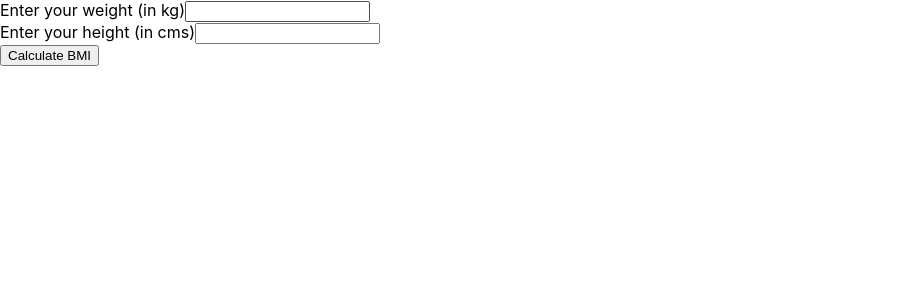
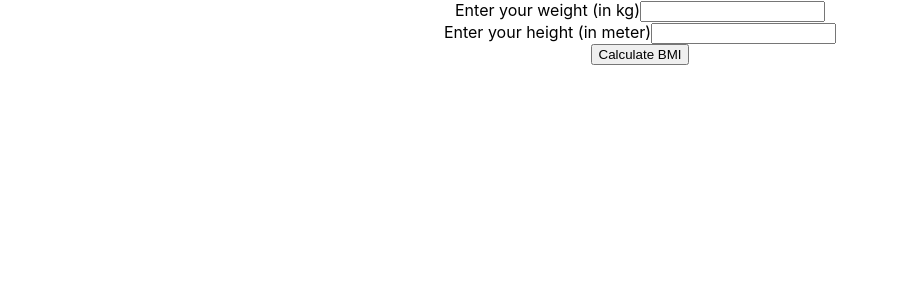
Before and after one commit to vibhaskamal/reactjs_bmi_calculator, a React (Create React App) app in the folder my-app/: page / in a window 1280 px wide. Shown: the top 300 px of the page, without its empty margins (0-899 px from the left). Built offline with nearby package versions, Linux system fonts and the light colour scheme.

Commit message:
Added component for BMI and center alignment for UI

```diff
--- a/my-app/src/index.css
+++ b/my-app/src/index.css
@@ -11,3 +11,9 @@ code {
   font-family: source-code-pro, Menlo, Monaco, Consolas, 'Courier New',
     monospace;
 }
+
+.form-center {
+  display: flex;
+  align-items: center;
+  justify-content: center;
+}
--- a/my-app/src/index.js
+++ b/my-app/src/index.js
@@ -4,16 +4,32 @@ import './index.css';
 // import App from './App';
 // import * as serviceWorker from './serviceWorker';
 
+// TODO
+// Add BMI value text : Done
+// Center align: Done
+// Validate input
+// Use framework for UI
+// Add option to toggle from metric to imperial system
+
 
 class WeightComponent extends React.Component{
     render(){
         return (
-            <form>
+            <form
+                // style={{
+                //     display: "flex",
+                //     justifyContent: "center",
+                //     alignItems: "center"
+                // }}
+                // style={}
+                className = 'form-center'
+            >
                 <label>
                     Enter your weight (in kg)
                     <input type="text" name="name" value={this.props.weight_value} onChange={this.props.onChange} />
                 </label>
                 {/* {this.props.weight_value} */}
+
             </form>
 
         );
@@ -23,14 +39,30 @@ class WeightComponent extends React.Component{
 class HeightComponent extends React.Component{
     render(){
         return (
-            <form>
+            <form
+                className = 'form-center'
+            >
                 <label>
-                    Enter your height (in cms)
+                    Enter your height (in meter)
                     <input type="text" name="name" value={this.props.height_value} onChange={this.props.onChange} />
                 </label>
                 {/* {this.props.weight_value} */}
             </form>
 
+        );
+    }
+}
+
+class BMIDisplay extends React.Component{
+    render(){
+        return (
+            <form
+                className = 'form-center'
+            >
+                <label>
+                    {this.props.bmi_result}
+                </label>
+            </form>
         );
     }
 }
@@ -45,7 +77,7 @@ class Interface extends React.Component{
         this.state = {
             weight_val: undefined,
             height_val: undefined,
-            // bmi: undefined,
+            bmi: undefined,
         };
 
         this.handleWeightChange = this.handleWeightChange.bind(this);
@@ -64,19 +96,19 @@ class Interface extends React.Component{
 
     handleSubmit(event) {
         let bmi = this.calculateBMI();
-        alert('BMI: ' + bmi.toFixed(2));
-        console.log(bmi);
+        // console.log(bmi);
+
+        this.setState({bmi: 'BMI: ' + bmi});
+
+        // console.log('Done');
+
         event.preventDefault();
     }
 
     calculateBMI() {
         let bmi_value;
-        //  BMI = (Weight/2.205) / (Height/39.37)2
-        // bmi_value = (this.state.weight_val/(this.state.height_val*this.state.height_val))*703;
         bmi_value = (this.state.weight_val/(this.state.height_val*this.state.height_val));
-        // this.setState({
-        //     bmi: bmi_value,
-        // });
+        bmi_value = bmi_value.toFixed(2);
 
         return bmi_value;
     }
@@ -84,7 +116,13 @@ class Interface extends React.Component{
 
     render(){
         return (
-            <div>
+            <div
+                // style={{
+                //     display: "flex",
+                //     justifyContent: "center",
+                //     alignItems: "center"
+                // }}
+            >
                 <WeightComponent
                     weight_value={this.state.weight_val}
                     onChange={this.handleWeightChange}
@@ -95,9 +133,19 @@ class Interface extends React.Component{
                     onChange={this.handleHeightChange}
                 />
 
-                <form onSubmit={this.handleSubmit}>
+                <form
+                    style={{
+                        display: "flex",
+                        justifyContent: "center",
+                        alignItems: "center"
+                    }}
+                    onSubmit={this.handleSubmit}
+                >
                     <input type="submit" value="Calculate BMI" />
                 </form>
+
+                <BMIDisplay bmi_result={this.state.bmi} />
+
             </div>
         );
     }
```
